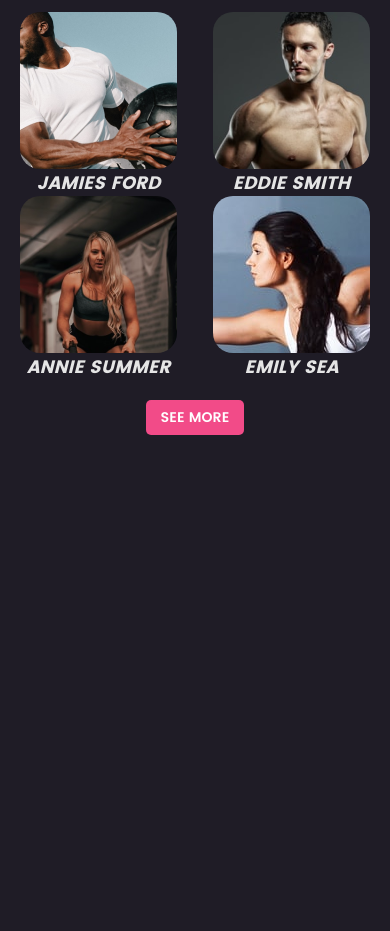
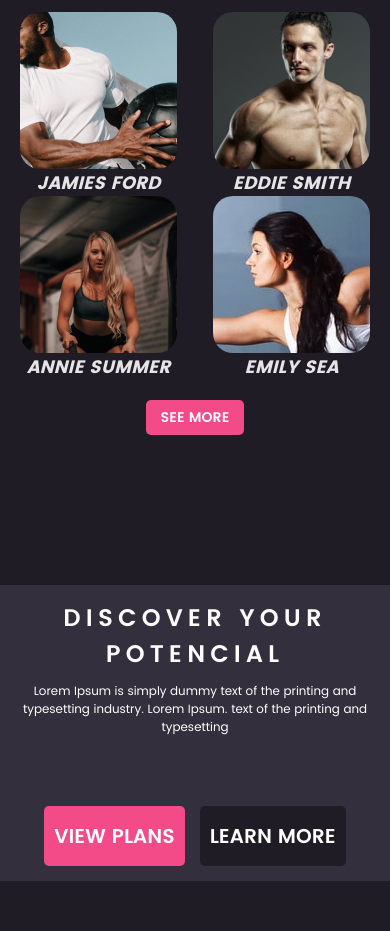
Before and after one commit to ptrv-dev/www-workout, a website: page src/index.html in a window 390 px wide. Shown: the part 2522-3453 px from the top of the page. Before the commit the page ends 3032 px from the top, so only its background shows below. Drawn offline with nearby package versions, Linux system fonts and the light colour scheme; files that its build step writes are made by us from their sources; files whose address does not match are found by name.

Commit message:
Section Discover is done.

```diff
--- a/src/index.html
+++ b/src/index.html
@@ -53,7 +53,9 @@
 						<button class="button button_big button main__button">
 							Try for free
 						</button>
-						<button class="button button_big button_accent main__button">Try for free</button>
+						<button class="button button_big button_accent main__button">
+							Try for free
+						</button>
 					</div>
 				</div>
 				<div class="main__col main__col_big">
@@ -82,7 +84,7 @@
 										/>
 									</svg>
 								</span>
-                                Explore More
+								Explore More
 							</a>
 						</div>
 						<div class="cards-main__card cards-main-card">
@@ -106,7 +108,7 @@
 										/>
 									</svg>
 								</span>
-                                Explore More
+								Explore More
 							</a>
 						</div>
 					</div>
@@ -122,26 +124,35 @@
 				<div class="latest-training__content">
 					<div class="latest-training__item latest-training-item">
 						<div class="latest-training-item__image">
-							<img src="./img/latest-training/running.png" alt="">
+							<img src="./img/latest-training/running.png" alt="" />
 						</div>
 						<h4 class="latest-training-item__title">Running</h4>
-						<p class="latest-training-item__text">Lorem ipsum dolor sit amet, consectetur adipiscing elit. Maecenas fringilla, lacus eget consequat </p>
+						<p class="latest-training-item__text">
+							Lorem ipsum dolor sit amet, consectetur adipiscing elit. Maecenas
+							fringilla, lacus eget consequat
+						</p>
 						<a href="#" class="button latest-training-item__button">See more</a>
 					</div>
 					<div class="latest-training__item latest-training-item">
 						<div class="latest-training-item__image">
-							<img src="./img/latest-training/lifting.png" alt="">
+							<img src="./img/latest-training/lifting.png" alt="" />
 						</div>
 						<h4 class="latest-training-item__title">Lifting</h4>
-						<p class="latest-training-item__text">Lorem ipsum dolor sit amet, consectetur adipiscing elit. Maecenas fringilla, lacus eget consequat </p>
+						<p class="latest-training-item__text">
+							Lorem ipsum dolor sit amet, consectetur adipiscing elit. Maecenas
+							fringilla, lacus eget consequat
+						</p>
 						<a href="#" class="button latest-training-item__button">See more</a>
 					</div>
 					<div class="latest-training__item latest-training-item">
 						<div class="latest-training-item__image">
-							<img src="./img/latest-training/yoga.png" alt="">
+							<img src="./img/latest-training/yoga.png" alt="" />
 						</div>
 						<h4 class="latest-training-item__title">Yoga</h4>
-						<p class="latest-training-item__text">Lorem ipsum dolor sit amet, consectetur adipiscing elit. Maecenas fringilla, lacus eget consequat </p>
+						<p class="latest-training-item__text">
+							Lorem ipsum dolor sit amet, consectetur adipiscing elit. Maecenas
+							fringilla, lacus eget consequat
+						</p>
 						<a href="#" class="button latest-training-item__button">See more</a>
 					</div>
 				</div>
@@ -155,45 +166,57 @@
 				<div class="our-team__content">
 					<div class="our-team__item item-our-team">
 						<div class="item-our-team__image">
-							<img src="./img/our-team/01.png" alt="">
+							<img src="./img/our-team/01.png" alt="" />
 						</div>
 						<div class="item-our-team__content">
 							<h4 class="item-our-team__title">jamies ford</h4>
 							<h5 class="item-our-team__subtitle">trainer</h5>
-							<p class="item-our-team__text">Lorem ipsum dolor sit amet, consectetur adipiscing elit. Maecenas fringilla, lacus eget consequat </p>
+							<p class="item-our-team__text">
+								Lorem ipsum dolor sit amet, consectetur adipiscing elit.
+								Maecenas fringilla, lacus eget consequat
+							</p>
 							<a href="#" class="button item-our-team__button">See more</a>
 						</div>
 					</div>
 					<div class="our-team__item item-our-team">
 						<div class="item-our-team__image">
-							<img src="./img/our-team/02.png" alt="">
+							<img src="./img/our-team/02.png" alt="" />
 						</div>
 						<div class="item-our-team__content">
 							<h4 class="item-our-team__title">eddie smith</h4>
 							<h5 class="item-our-team__subtitle">trainer</h5>
-							<p class="item-our-team__text">Lorem ipsum dolor sit amet, consectetur adipiscing elit. Maecenas fringilla, lacus eget consequat </p>
+							<p class="item-our-team__text">
+								Lorem ipsum dolor sit amet, consectetur adipiscing elit.
+								Maecenas fringilla, lacus eget consequat
+							</p>
 							<a href="#" class="button item-our-team__button">See more</a>
 						</div>
 					</div>
 					<div class="our-team__item item-our-team">
 						<div class="item-our-team__image">
-							<img src="./img/our-team/03.png" alt="">
+							<img src="./img/our-team/03.png" alt="" />
 						</div>
 						<div class="item-our-team__content">
 							<h4 class="item-our-team__title">annie summer</h4>
 							<h5 class="item-our-team__subtitle">trainer</h5>
-							<p class="item-our-team__text">Lorem ipsum dolor sit amet, consectetur adipiscing elit. Maecenas fringilla, lacus eget consequat </p>
+							<p class="item-our-team__text">
+								Lorem ipsum dolor sit amet, consectetur adipiscing elit.
+								Maecenas fringilla, lacus eget consequat
+							</p>
 							<a href="#" class="button item-our-team__button">See more</a>
 						</div>
 					</div>
 					<div class="our-team__item item-our-team">
 						<div class="item-our-team__image">
-							<img src="./img/our-team/04.png" alt="">
+							<img src="./img/our-team/04.png" alt="" />
 						</div>
 						<div class="item-our-team__content">
 							<h4 class="item-our-team__title">emily sea</h4>
 							<h5 class="item-our-team__subtitle">trainer</h5>
-							<p class="item-our-team__text">Lorem ipsum dolor sit amet, consectetur adipiscing elit. Maecenas fringilla, lacus eget consequat </p>
+							<p class="item-our-team__text">
+								Lorem ipsum dolor sit amet, consectetur adipiscing elit.
+								Maecenas fringilla, lacus eget consequat
+							</p>
 							<a href="#" class="button item-our-team__button">See more</a>
 						</div>
 					</div>
@@ -201,6 +224,21 @@
 				</div>
 			</div>
 		</section>
+		<section class="section discover">
+			<div class="container discover__container">
+				<h2 class="discover__title">DISCOVER YOUR POTENCIAL</h2>
+				<p class="discover__text">
+					Lorem Ipsum is simply dummy text of the printing and typesetting
+					industry. Lorem Ipsum. text of the printing and typesetting
+				</p>
+				<div class="discover__row">
+					<a href="#" class="button button_big discover__button">VIEW PLANS</a>
+					<a href="#" class="button button_big button_black discover__button"
+						>LEARN MORE</a
+					>
+				</div>
+			</div>
+		</section>
 		<script src="./js/app.min.js"></script>
 	</body>
 </html>
--- a/src/scss/app/_common.scss
+++ b/src/scss/app/_common.scss
@@ -96,6 +96,12 @@ p {
 	&_accent {
 		background: #ec3779;
 	}
+
+	// .button_black
+
+	&_black {
+		background: #1F1C26;
+	}
 }
 
 @media (max-width: calc($container-width + 2 * $container-padding)) {
--- a/src/scss/app/_vars.scss
+++ b/src/scss/app/_vars.scss
@@ -2,11 +2,11 @@
 $black: #000000;
 $white: #ffffff;
 $light-white: rgba($white, 0.36);
-$dark: #0D0D0D;
-$light: #F2F2F2;
-$dark-purple: #1F1C26;
-$purple: #59253E;
-$pink: #F24B88;
+$dark: #0d0d0d;
+$light: #f2f2f2;
+$dark-purple: #1f1c26;
+$purple: #59253e;
+$pink: #f24b88;
 
 // -------- INTERFACE -------- //
 $font-family: "Poppins";
--- a/src/scss/main.scss
+++ b/src/scss/main.scss
@@ -8,4 +8,5 @@
 @import 'pages/main.scss';
 @import 'pages/latest-training.scss';
 @import 'pages/our-team.scss';
+@import 'pages/discover.scss';
 @import 'pages/footer.scss';
--- /dev/null
+++ b/src/scss/pages/_discover.scss
@@ -0,0 +1,110 @@
+.discover {
+	padding: 75px 0 50px 0;
+	// .discover__container
+
+	&__container {
+		background: #332f3c;
+		padding: 65px 140px;
+		display: flex;
+		flex-direction: column;
+		align-items: center;
+	}
+
+	// .discover__title
+
+	&__title {
+		font-weight: 600;
+		font-size: 48px;
+		line-height: calc(72 / 48);
+
+		text-align: center;
+		letter-spacing: 0.215em;
+
+		color: $white;
+	}
+
+	// .discover__text
+
+	&__text {
+		font-size: 13px;
+		line-height: calc(20 / 13);
+		text-align: center;
+
+		color: #ffffff;
+
+		max-width: 664px;
+
+		margin-bottom: 70px;
+	}
+
+	// .discover__row
+
+	&__row {
+		display: flex;
+	}
+
+	// .discover__button
+
+	&__button {
+		&:not(:last-child) {
+			margin-right: 30px;
+		}
+	}
+}
+.container {
+}
+.button {
+	// .button_big
+
+	&_big {
+	}
+}
+@media (max-width: 1024px) {
+	.discover {
+		&__container {
+			padding: 60px;
+		}
+	}
+}
+@media (max-width: 768px) {
+	.discover {
+		&__row {
+			flex-wrap: wrap;
+		}
+		&__button {
+			border-radius: 5px;
+			padding: 15px 10px;
+		}
+	}
+}
+@media (max-width: 600px) {
+	.discover {
+		&__container {
+			padding: 60px 30px;
+		}
+		&__row {
+			// flex-direction: column;
+		}
+		&__button {
+			&:not(:last-child) {
+				margin-right: 15px;
+			}
+		}
+	}
+}
+@media (max-width: 425px) {
+	.discover {
+		&__container {
+			padding: 15px 0;
+		}
+		&__title {
+			font-size: 24px;
+			line-height: calc(36 / 24);
+			margin-bottom: 10px;
+		}
+		&__text {
+			font-size: 12px;
+			line-height: calc(18 / 12);
+		}
+	}
+}
--- a/src/scss/pages/_main.scss
+++ b/src/scss/pages/_main.scss
@@ -247,7 +247,6 @@
 	}
 }
 @media (max-width: 470px) {
-
 	.main__button {
 		&:last-child {
 			display: none;
@@ -267,7 +266,7 @@
 	.cards-main-card {
 		width: 100%;
 	}
-    .main__buttons{
+	.main__buttons {
 		justify-content: center;
 	}
 }
```
Also changed, not shown: dist/css/main.css, dist/css/main.min.css, dist/index.html, src/scss/pages/_header.scss (indentation only), src/scss/pages/_latest-training.scss (indentation only), src/scss/pages/_our-team.scss (indentation only). Lines whose indentation alone changed are shown as unchanged.
